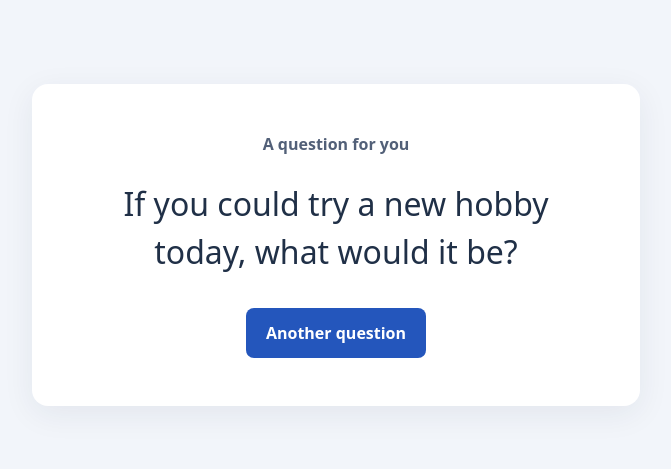
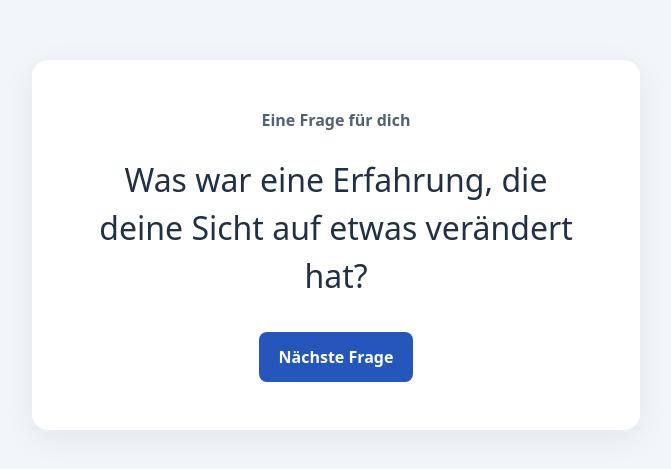
Before and after one commit to oblassgit/question-generator, a website: page index.html in a window 1280 px wide. Shown: the part 155-624 px from the top of the page, without its empty margins (304-975 px from the left). Drawn offline with Linux system fonts and the light colour scheme.

Commit message:
adds questions

```diff
--- a/index.html
+++ b/index.html
@@ -1,19 +1,19 @@
 <!doctype html>
-<html lang="en">
+<html lang="de">
 <head>
   <meta charset="utf-8">
   <meta name="viewport" content="width=device-width, initial-scale=1">
-  <title>Random question</title>
+  <title>Frage für dich</title>
   <link rel="stylesheet" href="styles.css">
   <script src="questions.js" defer></script>
   <script src="index.js" defer></script>
 </head>
 <body>
   <main>
-    <h1>A question for you</h1>
+    <h1>Eine Frage für dich</h1>
     <p id="question" aria-live="polite" aria-atomic="true"></p>
-    <button id="another-question" type="button" disabled>Another question</button>
-    <noscript>Please enable JavaScript to see a random question.</noscript>
+    <button id="another-question" type="button" disabled>Nächste Frage</button>
+    <noscript>Bitte aktiviere JavaScript, um eine zufällige Frage zu sehen.</noscript>
   </main>
 </body>
 </html>
--- a/index.js
+++ b/index.js
@@ -4,7 +4,7 @@ let currentIndex = -1;
 
 function showRandomQuestion() {
   if (questions.length === 0) {
-    questionElement.textContent = 'No questions configured yet.';
+    questionElement.textContent = 'Es sind noch keine Fragen hinterlegt.';
     return;
   }
 
--- a/questions.js
+++ b/questions.js
@@ -1,10 +1,57 @@
 const questions = [
-  'What is something you would like to learn?',
-  'What is your favorite way to spend a free afternoon?',
-  'Which place would you like to visit next?',
-  'What is a small thing that made you smile recently?',
-  'What advice would you give your younger self?',
-  'If you could try a new hobby today, what would it be?',
-  'What is a book or film you would recommend?',
-  'What is something you are looking forward to?',
+  // Locker & unkompliziert
+  'Wie sieht für dich ein perfekter freier Tag aus?',
+  'Was ist etwas, worauf du dich momentan besonders freust?',
+  'Bist du eher ein spontaner Mensch oder planst du gerne alles im Voraus?',
+  'Was war dein schönster Urlaub bisher und warum?',
+  'Welche drei Dinge würdest du auf eine einsame Insel mitnehmen?',
+  'Gibt es etwas, das du unbedingt einmal ausprobieren möchtest?',
+  'Was ist eine kleine Sache, die dir sofort gute Laune macht?',
+  'Wie würde dein perfektes Wochenende aussehen?',
+
+  // Persönlichkeit & Charakter
+  'Was würden deine Freunde sagen, was dich ausmacht?',
+  'Bist du eher introvertiert oder extrovertiert? Hat sich das im Laufe der Zeit verändert?',
+  'Was ist eine Eigenschaft an dir, die du besonders magst?',
+  'Was fällt dir leicht, womit sich andere vielleicht schwertun?',
+  'Bist du jemand, der gerne Neues ausprobiert oder lieber bei Bewährtem bleibt?',
+  'Was ist etwas, das du in den letzten Jahren über dich selbst gelernt hast?',
+  'In welchen Situationen fühlst du dich besonders wohl?',
+  'Was bringt dich so richtig aus deiner Komfortzone?',
+
+  // Interessen & Freizeit
+  'Womit verbringst du am liebsten deine Zeit, wenn du gerade keine Verpflichtungen hast?',
+  'Gibt es ein Hobby, das du gerne anfangen würdest?',
+  'Welche Art von Musik hörst du und verbindest du bestimmte Erinnerungen damit?',
+  'Bist du lieber in der Natur, in einer Großstadt oder am Meer?',
+  'Gibt es eine Serie oder einen Film, den du immer wieder schauen könntest?',
+  'Was ist etwas, worüber du stundenlang reden könntest?',
+  'Wie sieht für dich ein perfekter Abend mit Freunden aus?',
+
+  // Erfahrungen & Erinnerungen
+  'Was war eine deiner bisher schönsten Erinnerungen?',
+  'Was war das Verrückteste, das du jemals spontan gemacht hast?',
+  'Gibt es eine Reise oder einen Ausflug, der dir besonders in Erinnerung geblieben ist?',
+  'Was war eine Situation, in der du über dich selbst lachen musstest?',
+  'Was wolltest du als Kind unbedingt werden?',
+  'Welche Phase deines Lebens würdest du gerne noch einmal erleben?',
+  'Was war eine Erfahrung, die deine Sicht auf etwas verändert hat?',
+
+  // Werte & Zukunft
+  'Was ist dir bei Freundschaften besonders wichtig?',
+  'Wie stellst du dir dein Leben in fünf Jahren vor?',
+  'Was bedeutet für dich ein ausgeglichenes Leben?',
+  'Was ist dir wichtiger: Sicherheit oder neue Erfahrungen?',
+  'Gibt es etwas, das du unbedingt noch erreichen möchtest?',
+  'Was macht für dich einen wirklich glücklichen Menschen aus?',
+  'Welche Eigenschaften schätzt du an anderen Menschen besonders?',
+
+  // Etwas ungewöhnlichere Fragen
+  'Wenn du ein Jahr lang nicht arbeiten oder studieren müsstest, was würdest du machen?',
+  'Wenn du sofort eine neue Fähigkeit perfekt beherrschen könntest, welche wäre es?',
+  'Wenn Geld keine Rolle spielen würde, wie würde dein Alltag aussehen?',
+  'Mit welcher berühmten Person würdest du gerne einmal einen Tag verbringen?',
+  'Wenn du für ein Jahr in ein anderes Land ziehen müsstest, wohin?',
+  'Welche Meinung hast du, bei der dir bewusst ist, dass viele Menschen sie nicht teilen?',
+  'Wenn du dein Leben bisher mit einem Buchtitel beschreiben müsstest, welcher wäre es?',
 ];
```
Also changed, not shown: index.test.js (+14 -1 lines), README.md.
